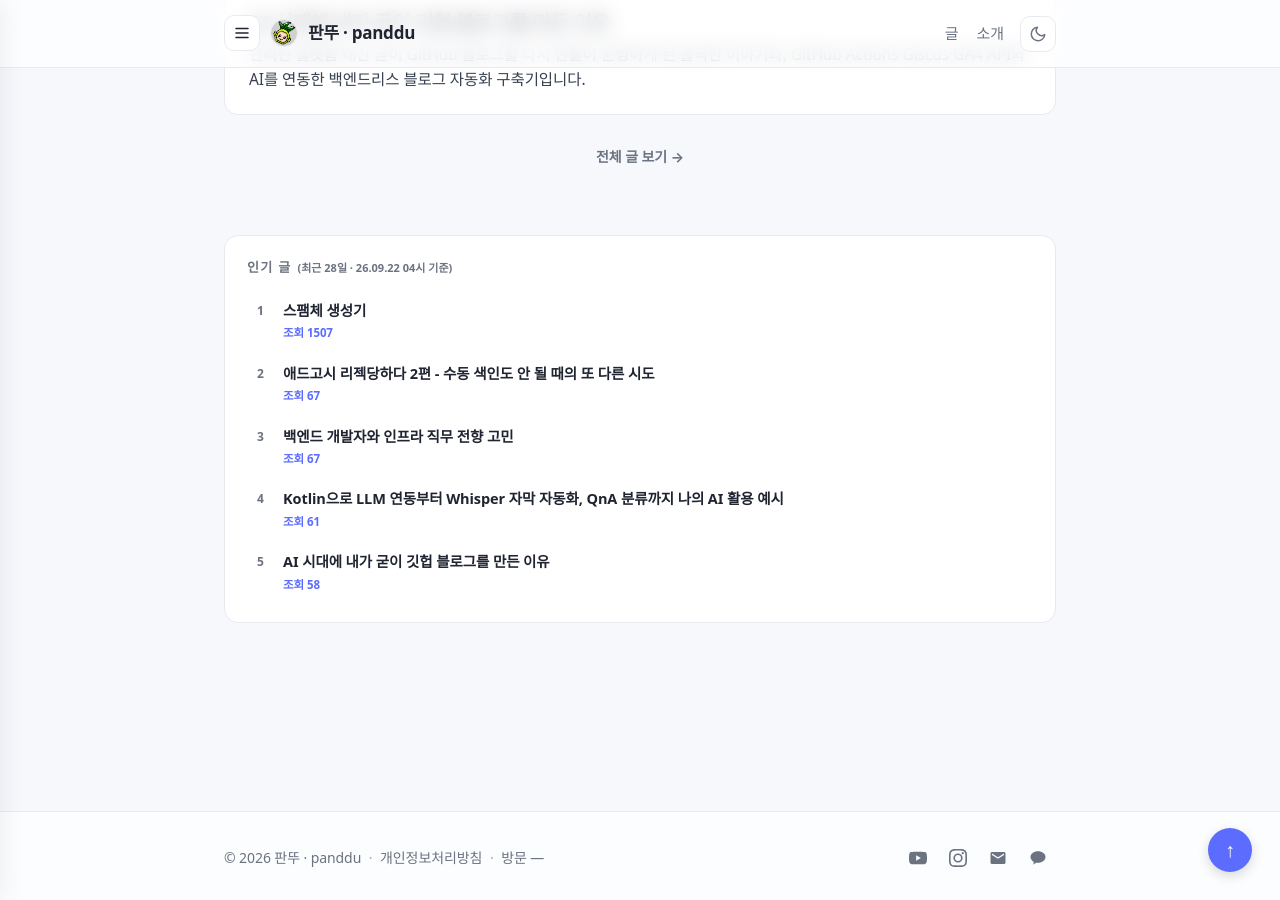
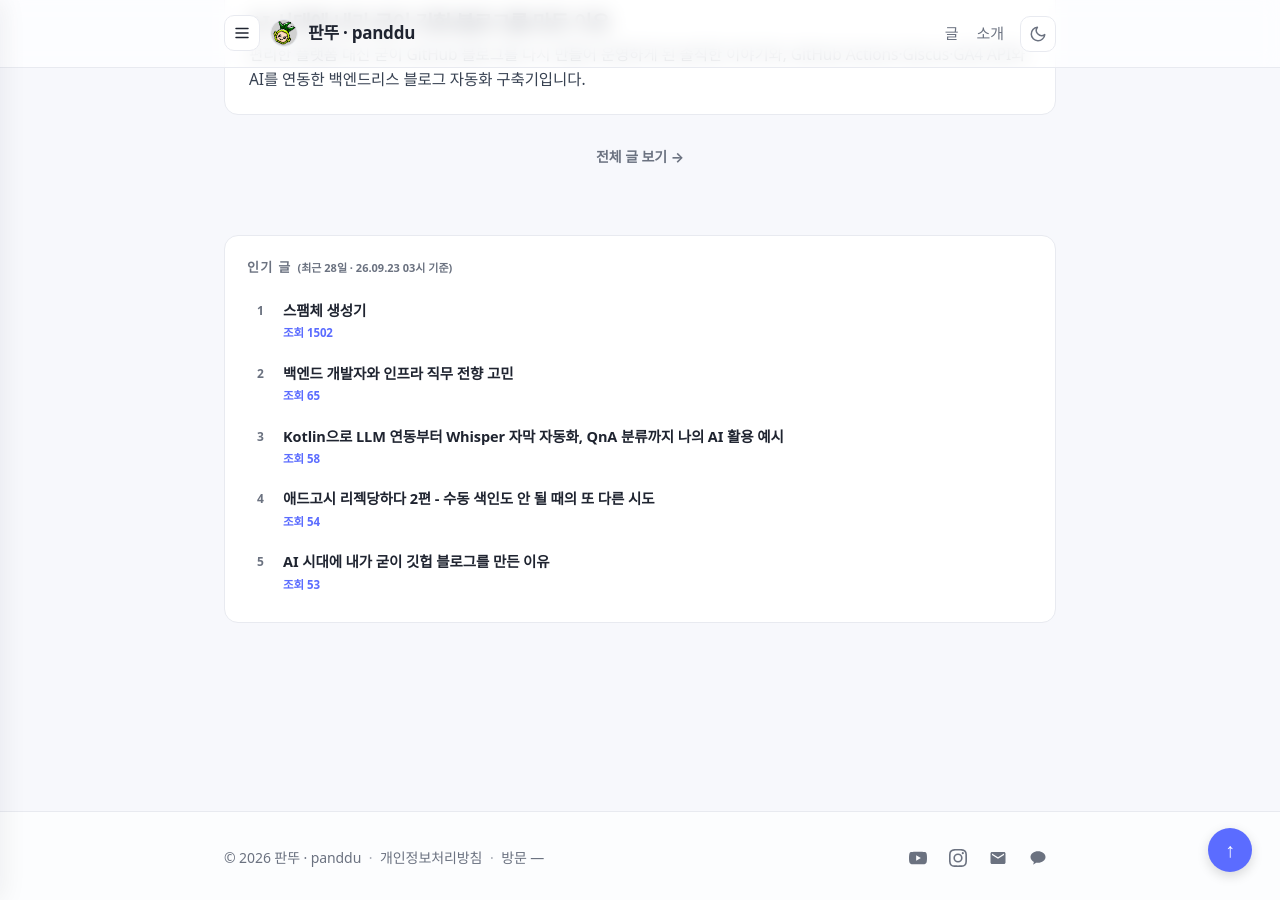
Before and after one commit to panddu/panddu.github.io, a Jekyll site: the page built from index.html, in a window 1280 px wide and 900 px high, scrolled down 1992 px. Built offline with Jekyll 4.4.1, drawn with Linux system fonts in a browser that asks for light colours; some web fonts are replaced.

Commit message:
chore: update popular posts

```diff
--- a/_data/popular_posts.json
+++ b/_data/popular_posts.json
@@ -1,31 +1,31 @@
 {
-  "generated_at": "2026-09-22T04:51:54+09:00",
+  "generated_at": "2026-09-23T03:30:04+09:00",
   "period_days": 28,
   "posts": [
     {
       "title": "스팸체 생성기",
       "url": "/posts/2019/04/spammaker/",
-      "views": 1507
+      "views": 1502
+    },
+    {
+      "title": "백엔드 개발자와 인프라 직무 전향 고민",
+      "url": "/posts/2026/08/backend-and-infra-counsel/",
+      "views": 65
+    },
+    {
+      "title": "Kotlin으로 LLM 연동부터 Whisper 자막 자동화, QnA 분류까지 나의 AI 활용 예시",
+      "url": "/posts/2026/08/panddu-ai-workflow/",
+      "views": 58
     },
     {
       "title": "애드고시 리젝당하다 2편 - 수동 색인도 안 될 때의 또 다른 시도",
       "url": "/posts/2026/08/adsense-rejection-diary-2/",
-      "views": 67
-    },
-    {
-      "title": "백엔드 개발자와 인프라 직무 전향 고민",
-      "url": "/posts/2026/08/backend-and-infra-counsel/",
-      "views": 67
-    },
-    {
-      "title": "Kotlin으로 LLM 연동부터 Whisper 자막 자동화, QnA 분류까지 나의 AI 활용 예시",
-      "url": "/posts/2026/08/panddu-ai-workflow/",
-      "views": 61
+      "views": 54
     },
     {
       "title": "AI 시대에 내가 굳이 깃헙 블로그를 만든 이유",
       "url": "/posts/2026/08/why-i-made-github-blog/",
-      "views": 58
+      "views": 53
     }
   ]
 }
```
